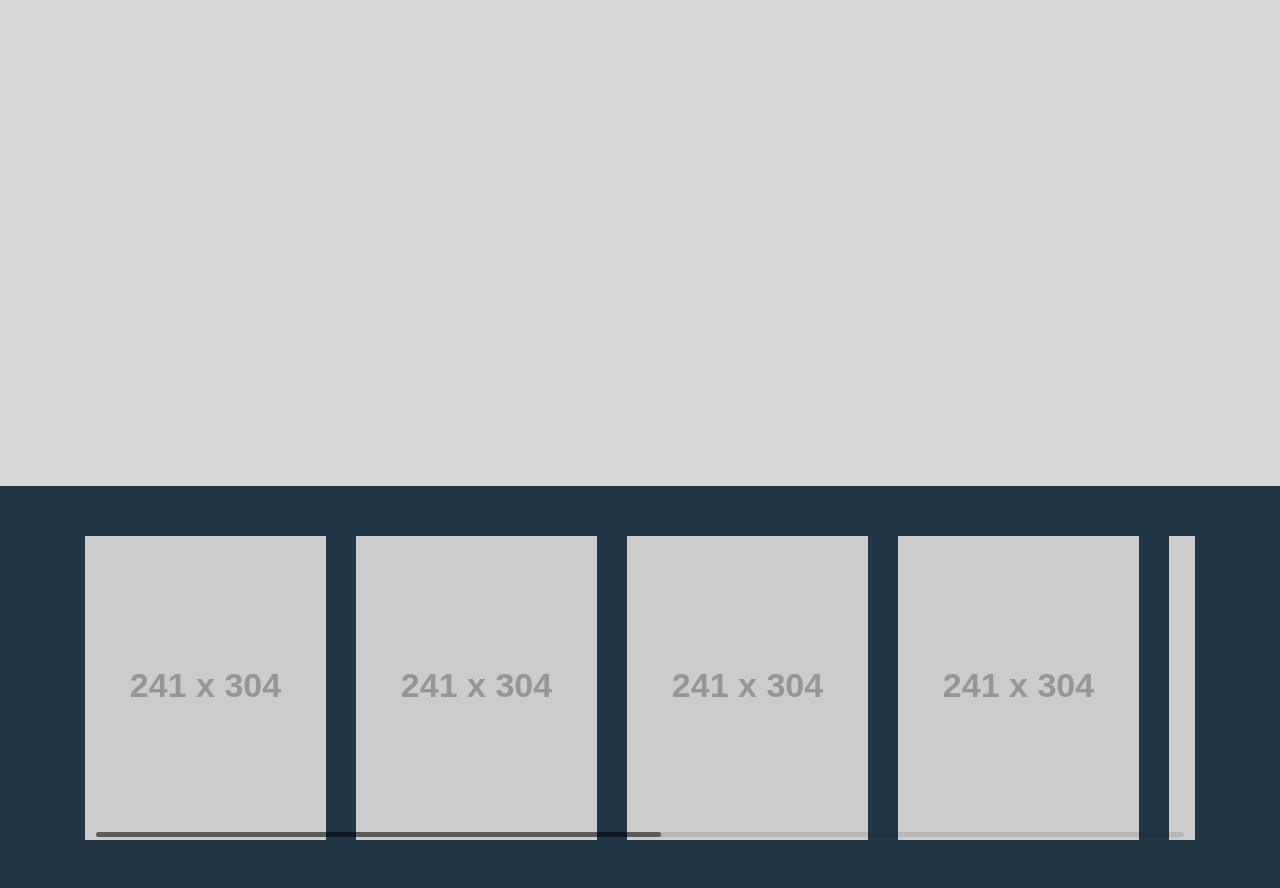
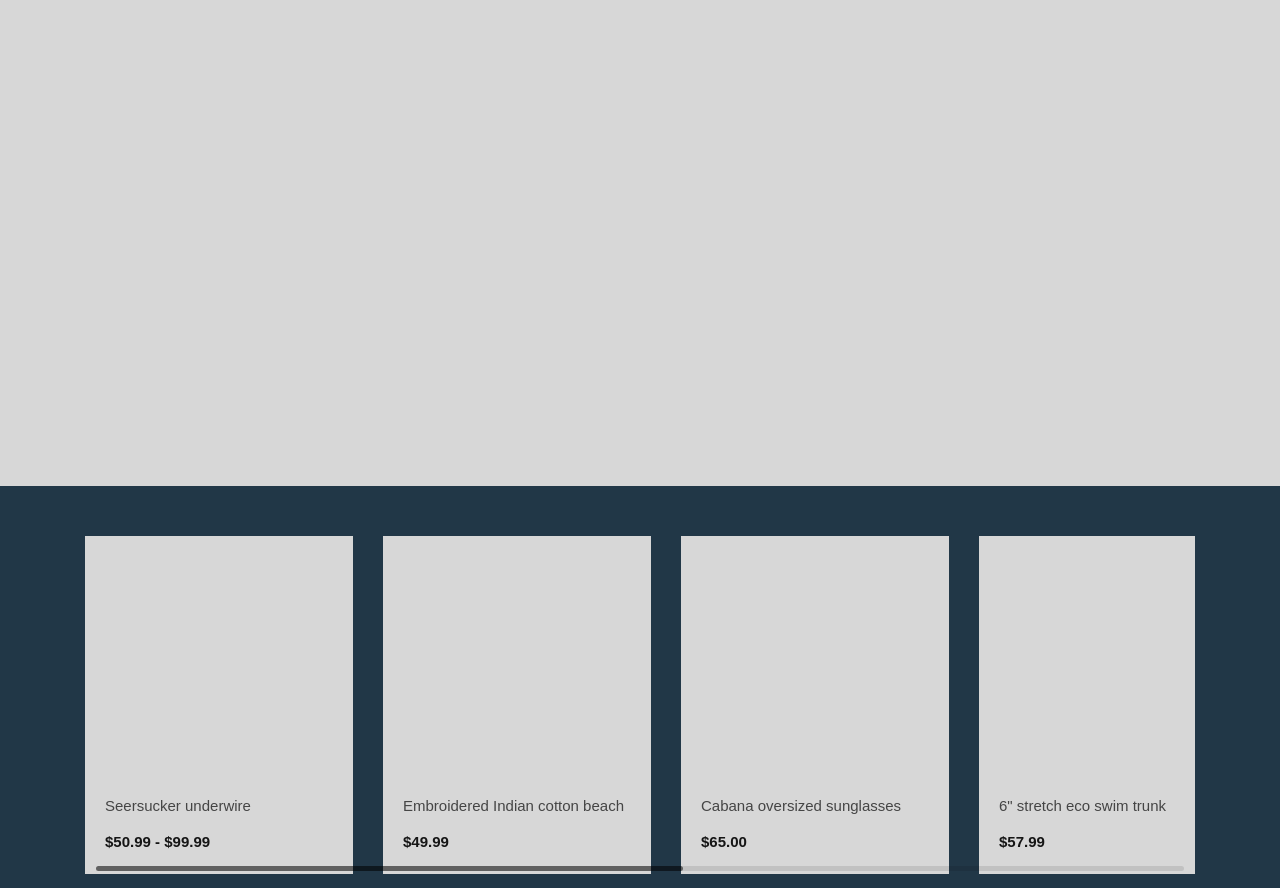
Before and after one commit to zloty60/daft_academy_front-end, a website built with webpack: page src/index.html in a window 1280 px wide. Shown: the part 64-952 px from the top of the page. Built offline with nearby package versions, Linux system fonts and the light colour scheme; placeholder pictures from the web are drawn by us; files whose address does not match are found by name.

Commit message:
hover effect on slider card

```diff
--- a/src/index.html
+++ b/src/index.html
@@ -72,28 +72,64 @@
         <div class="swiper-container">
           <div class="swiper-wrapper">
             <div class="swiper-slide">
-              <img src="https://via.placeholder.com/241x304" alt="" />
+              <div class="slider__card">
+                <div class="slider__card-content-wrapper">
+                  <p class="slider__card-name">Seersucker underwire</p>
+                  <span class="slider__card-price">$50.99 - $99.99</span>
+                </div>
+              </div>
             </div>
             <div class="swiper-slide">
-              <img src="https://via.placeholder.com/241x304" alt="" />
+              <div class="slider__card">
+                <div class="slider__card-content-wrapper">
+                  <p class="slider__card-name">
+                    Embroidered Indian cotton beach
+                  </p>
+                  <span class="slider__card-price">$49.99 </span>
+                </div>
+              </div>
             </div>
             <div class="swiper-slide">
-              <img src="https://via.placeholder.com/241x304" alt="" />
+              <div class="slider__card">
+                <div class="slider__card-content-wrapper">
+                  <p class="slider__card-name">Cabana oversized sunglasses</p>
+                  <span class="slider__card-price">$65.00</span>
+                </div>
+              </div>
             </div>
             <div class="swiper-slide">
-              <img src="https://via.placeholder.com/241x304" alt="" />
+              <div class="slider__card">
+                <div class="slider__card-content-wrapper">
+                  <p class="slider__card-name">6" stretch eco swim trunk</p>
+                  <span class="slider__card-price">$57.99 </span>
+                </div>
+              </div>
             </div>
             <div class="swiper-slide">
-              <img src="https://via.placeholder.com/241x304" alt="" />
+              <div class="slider__card">
+                <div class="slider__card-content-wrapper">
+                  <p class="slider__card-name">Studded wrap sandals</p>
+                  <span class="slider__card-price">$112.99</span>
+                </div>
+              </div>
             </div>
             <div class="swiper-slide">
-              <img src="https://via.placeholder.com/241x304" alt="" />
+              <div class="slider__card">
+                <div class="slider__card-content-wrapper">
+                  <p class="slider__card-name">Seersucker underwire</p>
+                  <span class="slider__card-price">$50.99 - $99.99</span>
+                </div>
+              </div>
             </div>
             <div class="swiper-slide">
-              <img src="https://via.placeholder.com/241x304" alt="" />
-            </div>
-            <div class="swiper-slide">
-              <img src="https://via.placeholder.com/241x304" alt="" />
+              <div class="slider__card">
+                <div class="slider__card-content-wrapper">
+                  <p class="slider__card-name">
+                    Embroidered Indian cotton beach
+                  </p>
+                  <span class="slider__card-price">$49.99 </span>
+                </div>
+              </div>
             </div>
           </div>
           <div class="swiper-scrollbar"></div>
--- a/src/styles/layout/_slider.scss
+++ b/src/styles/layout/_slider.scss
@@ -5,6 +5,42 @@
   padding-bottom: 70px;
   @include breakPoint(lg) {
     padding-bottom: 50px;
+  }
+  &__card {
+    background-color: #d7d7d7;
+    position: relative;
+    width: 241px;
+    height: 304px;
+    transition: background-color 0.3s;
+    @include breakPoint(lg) {
+      width: 268px;
+      height: 338px;
+    }
+    &:hover {
+      background-color: #6b6b6b;
+    }
+
+    &:hover &-name,
+    &:hover &-price {
+      color: #ffffff;
+    }
+
+    &-name {
+      transition: color 0.3s;
+      @extend .basic-typograpy-setup;
+      color: $secondary-font-color;
+    }
+    &-price {
+      transition: color 0.3s;
+      @extend .basic-typograpy-setup;
+      font-weight: bold;
+      color: $primary-font-color;
+    }
+    &-content-wrapper {
+      position: absolute;
+      left: 20px;
+      bottom: 20px;
+    }
   }
 }
 
```
